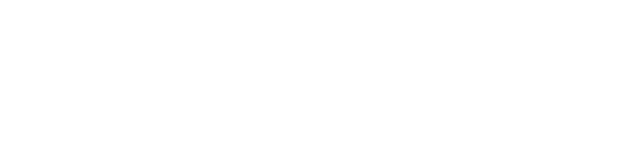
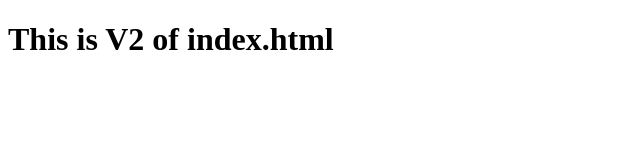
Before and after one commit to Suryasingh-14/myrepo, a plain HTML site: page index.html in a window 1280 px wide. Shown: the whole page, without its empty margins (0-640 px from the left). Drawn offline with Linux system fonts and the light colour scheme.

Commit message:
This is Second V2 of index.html

```diff
--- a/index.html
+++ b/index.html
@@ -6,6 +6,6 @@
     <title>Document</title>
 </head>
 <body>
-
+    <h1>This is V2 of index.html</h1>
 </body>
 </html>
```
